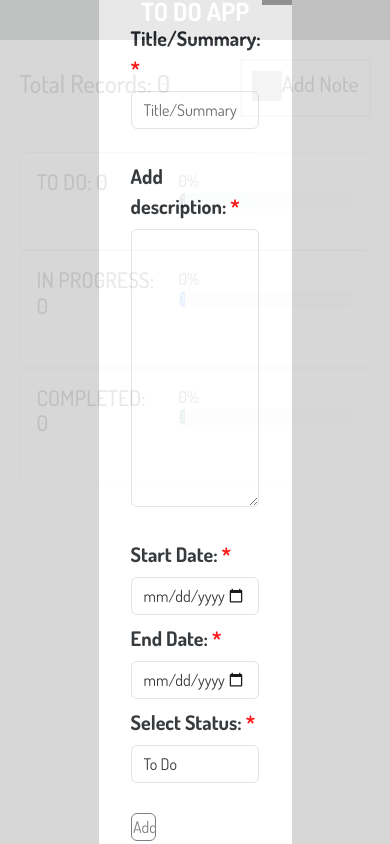
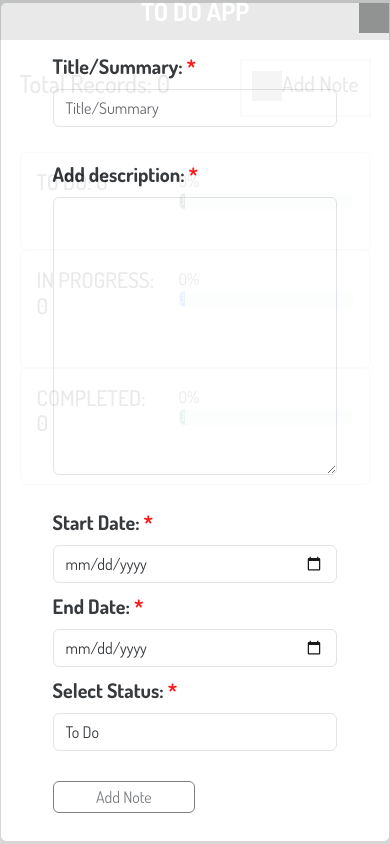
Before and after one commit to sraj69778/to-do-app, an Angular app: page / in a window 390 px wide. Both pictures are taken after a click on the element "Add Note". Built offline with nearby package versions, Linux system fonts and the light colour scheme; grey boxes are pictures that could not be loaded.

Commit message:
Phone size added (CSS)

```diff
--- a/src/app/components/popup/popup.component.css
+++ b/src/app/components/popup/popup.component.css
@@ -35,9 +35,24 @@ small {
     color: red;
 }
 
-input[type="submit"]{
+input[type="submit"] {
     padding: 1%;
     width: 20%;
     cursor: pointer;
     margin-top: 30px;
 }
+
+@media (max-width: 800px) {
+    input[type="submit"] {
+        padding: 1%;
+        width: 50%;
+        cursor: pointer;
+        margin-top: 30px;
+    }
+
+    .add-note-form {
+        z-index: 1000;
+        width: 100%;
+        padding-bottom: 3%;
+    }
+}
```
